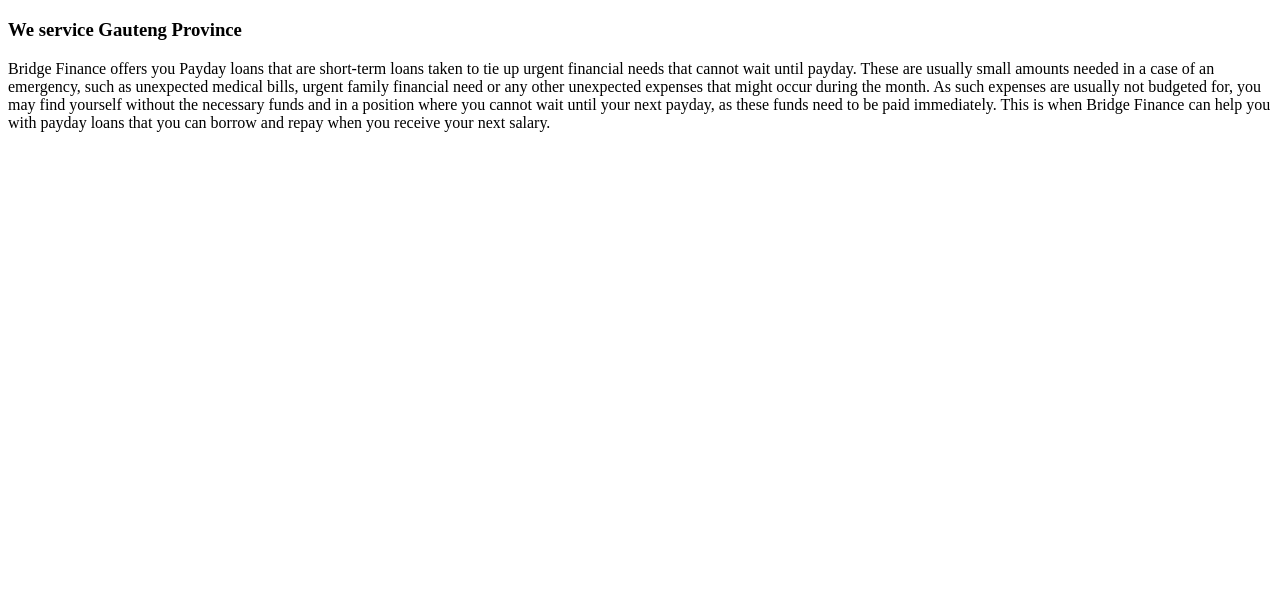
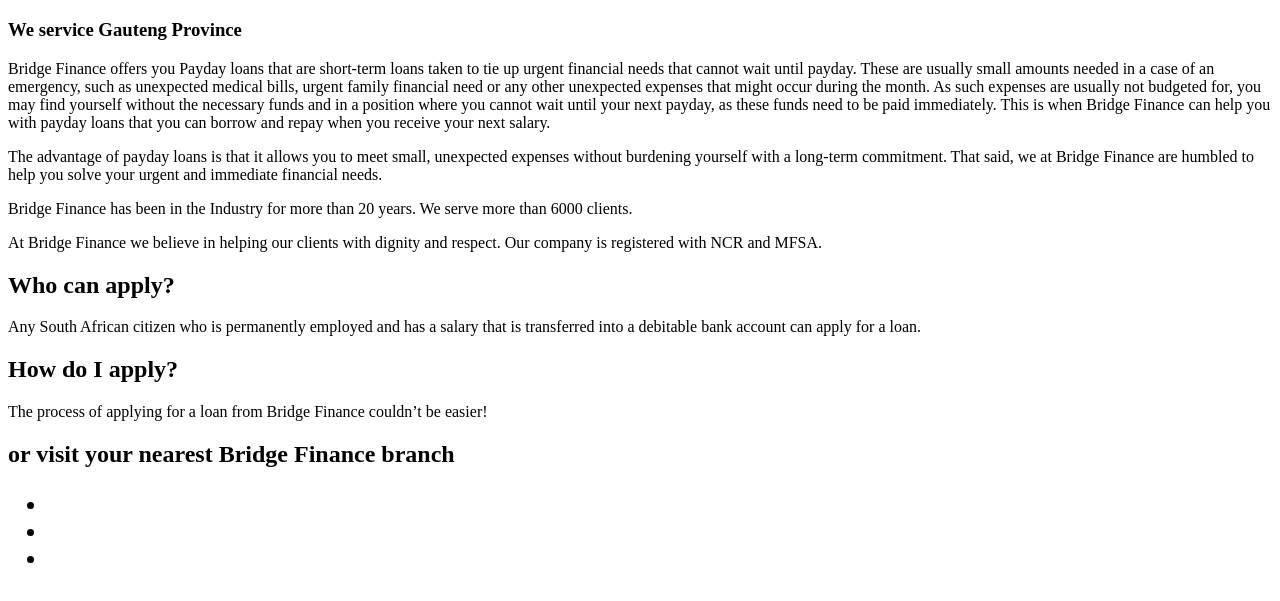
Before and after one commit to Kat-TD/Bridge-Express, a plain HTML site: page index.html in a window 1280 px wide. Shown: the part 61-662 px from the top of the page. Drawn offline with Linux system fonts and the light colour scheme.

Commit message:
qualification section

```diff
--- a/index.html
+++ b/index.html
@@ -11,5 +11,38 @@
     <p class="about">
         Bridge Finance offers you Payday loans that are short-term loans taken to tie up urgent financial needs that cannot wait until payday. These are usually small amounts needed in a case of an emergency, such as unexpected medical bills, urgent family financial need or any other unexpected expenses that might occur during the month. As such expenses are usually not budgeted for, you may find yourself without the necessary funds and in a position where you cannot wait until your next payday, as these funds need to be paid immediately. This is when Bridge Finance can help you with payday loans that you can borrow and repay when you receive your next salary.
     </p>
+    <p class="about par-two">
+        The advantage of payday loans is that it allows you to meet small, unexpected expenses without burdening yourself with a long-term commitment. That said, we at Bridge Finance are humbled to help you solve your urgent and immediate financial needs.
+    </p>
+    <p class="about strong-par">
+        Bridge Finance has been in the Industry for more than 20 years. We serve more than 6000 clients.
+    </p>
+    <p class="about par-three">
+        At Bridge Finance we believe in helping our clients with dignity and respect. Our company is registered with NCR and MFSA.
+    </p>
+    <div class="qualification">
+        <h2 class="qualify">
+            Who can apply?
+        </h2>
+        <p class="explain">
+            Any South African citizen who is permanently employed and has a salary that is transferred into a debitable bank account can apply for a loan.
+        </p>
+        <h2 class="qualify">
+            How do I apply?
+        </h2>
+        <p class="explain">
+            The process of applying for a loan from Bridge Finance couldn’t be easier!
+        </p>
+        <h2 class="qualify branch">
+            or visit your nearest Bridge Finance branch
+        </h2>
+    </div>
+    <h2 class="sub-heading documentation">
+        <ul>
+            <li></li>
+            <li></li>
+            <li></li>
+        </ul>
+    </h2>
 </body>
 </html>
```
